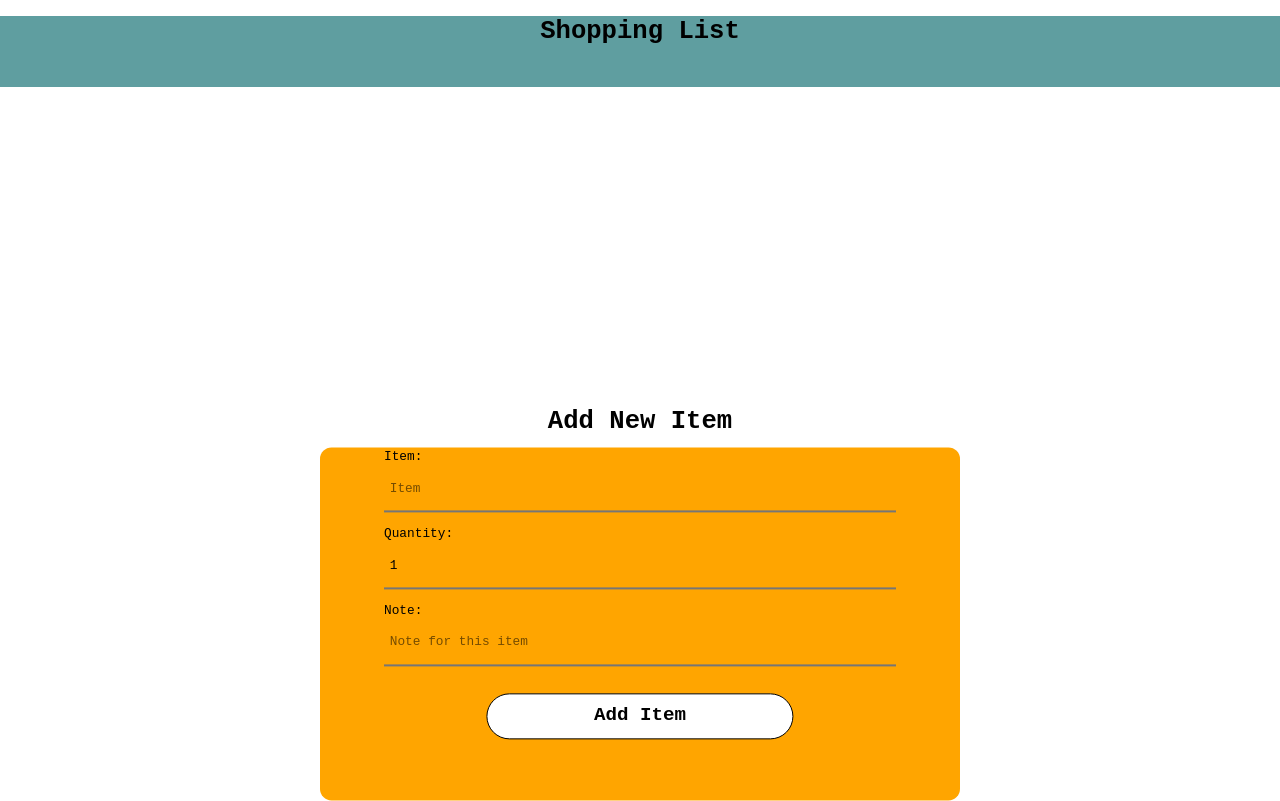
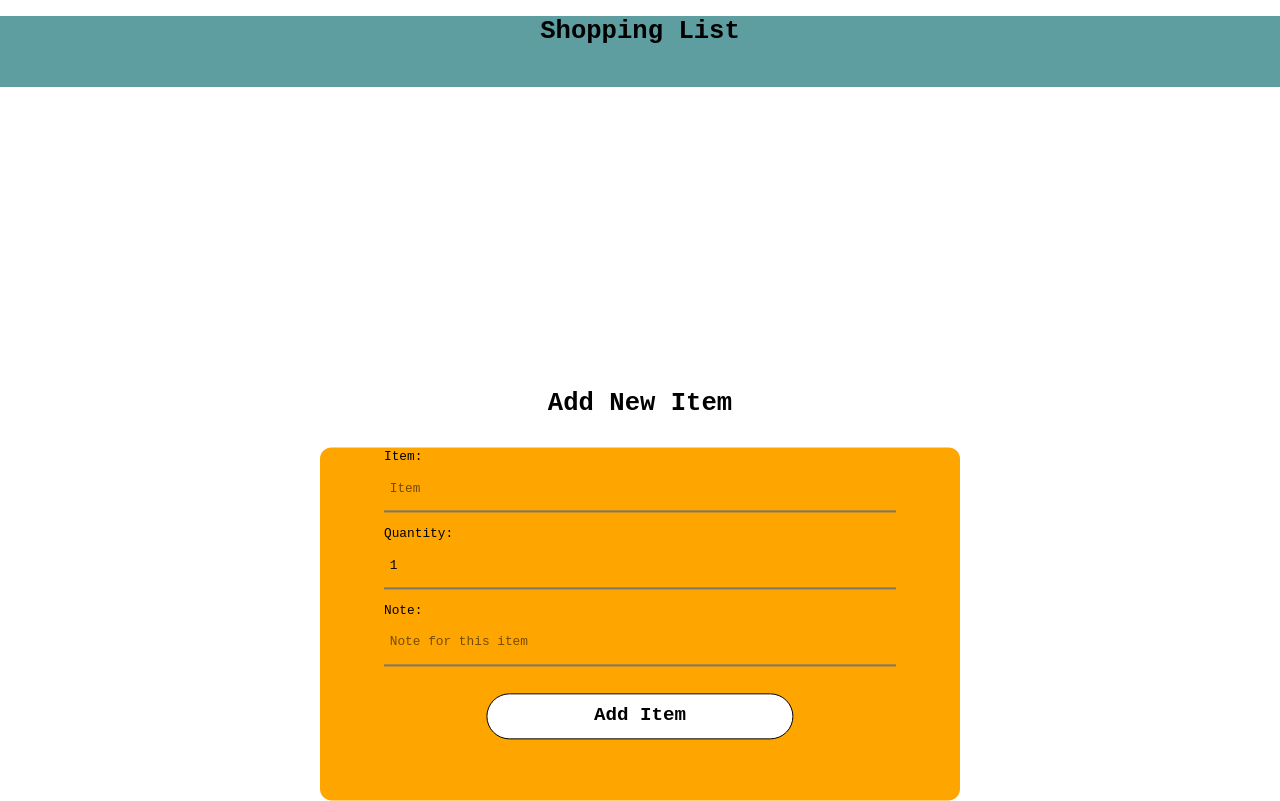
Before and after one commit to phamduylong/ShoppingList, a SvelteKit app: page / in a window 1280 px wide. Built offline with nearby package versions, Linux system fonts and the light colour scheme.

Commit message:
add small gap between form and form title

```diff
--- a/src/components/AddForm.svelte
+++ b/src/components/AddForm.svelte
@@ -48,7 +48,7 @@
 	h2 {
 		position: absolute;
 		left: 50%;
-		top: -10%;
+		top: -15%;
 		transform: translate(-50%, -50%);
         margin-bottom: 2vw;
 		font-family: "Courier New", sans-serif;
```
